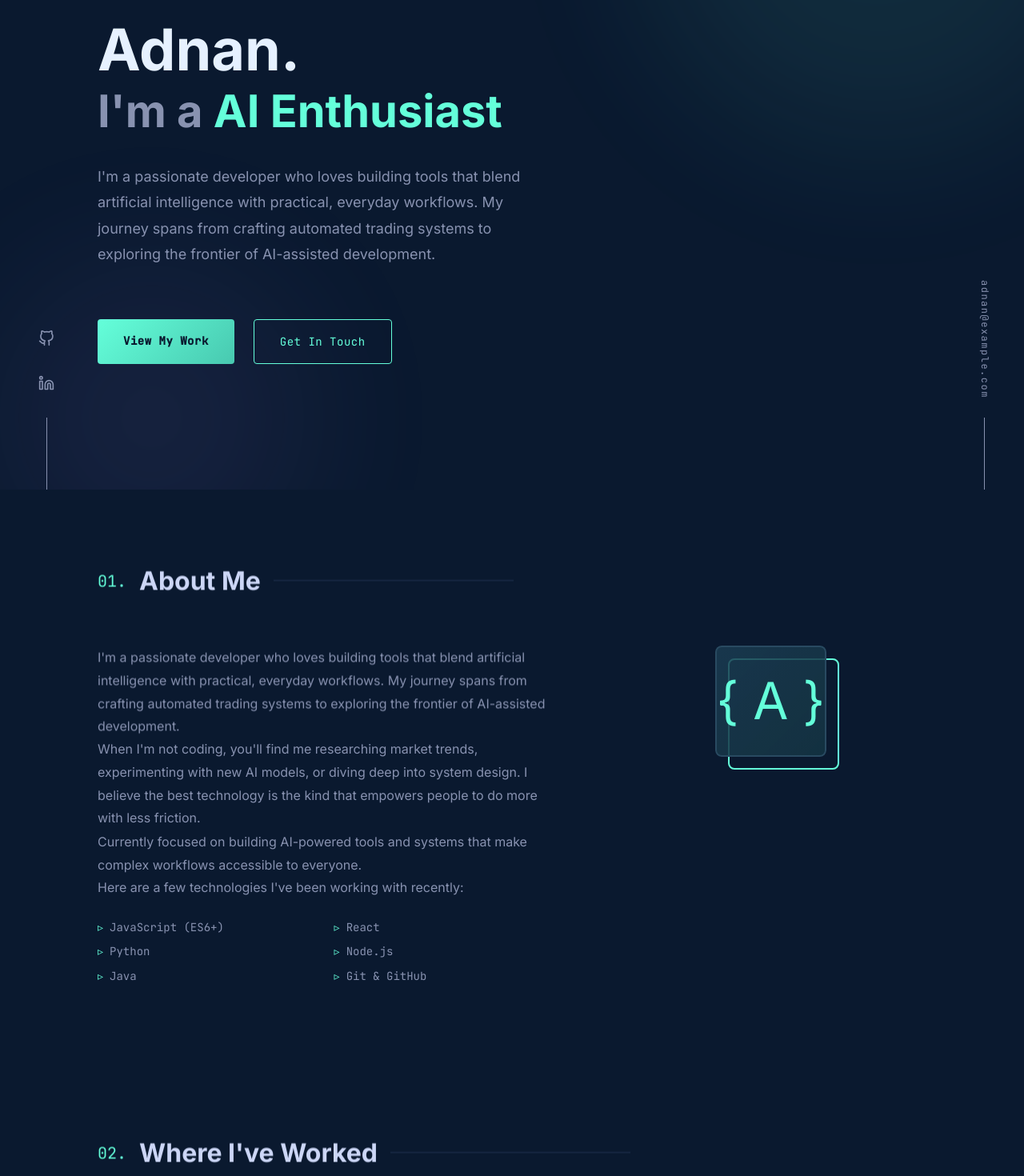
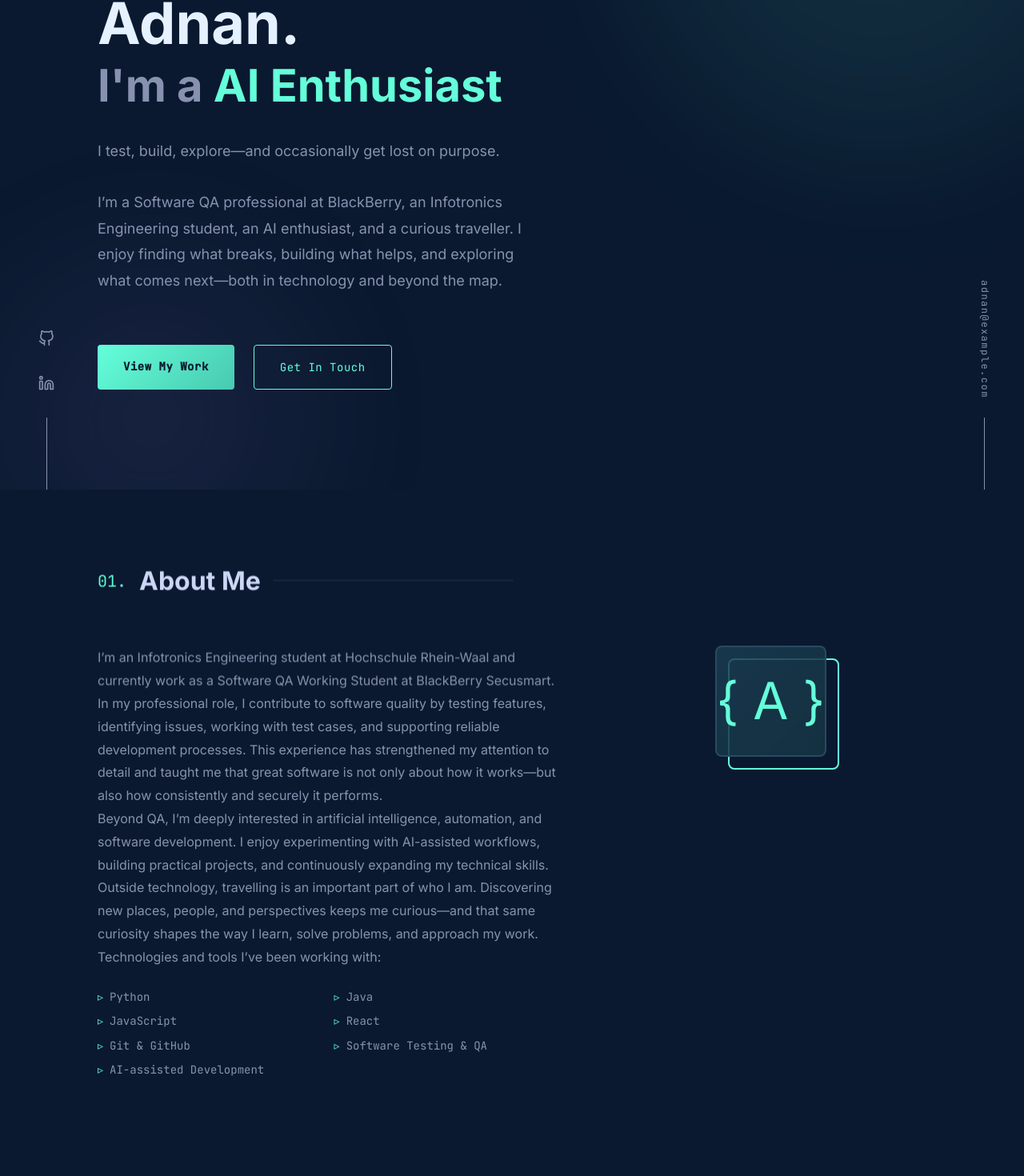
Before and after one commit to adnanauric/adnan-portfolio, a React (Vite) app: page / in a window 1280 px wide. Shown: the part 188-1658 px from the top of the page at 80% size. Built offline with nearby package versions, Linux system fonts and the light colour scheme.

Commit message:
update about me

```diff
--- a/content/profile.json
+++ b/content/profile.json
@@ -2,10 +2,12 @@
   "name": "Adnan",
   "fullName": "Adnan",
   "tagline": "Software Engineer & AI Enthusiast",
+  "heroDescription": "I test, build, explore—and occasionally get lost on purpose.\n\nI’m a Software QA professional at BlackBerry, an Infotronics Engineering student, an AI enthusiast, and a curious traveller. I enjoy finding what breaks, building what helps, and exploring what comes next—both in technology and beyond the map.",
   "bio": [
-    "I'm a passionate developer who loves building tools that blend artificial intelligence with practical, everyday workflows. My journey spans from crafting automated trading systems to exploring the frontier of AI-assisted development.",
-    "When I'm not coding, you'll find me researching market trends, experimenting with new AI models, or diving deep into system design. I believe the best technology is the kind that empowers people to do more with less friction.",
-    "Currently focused on building AI-powered tools and systems that make complex workflows accessible to everyone."
+    "I’m an Infotronics Engineering student at Hochschule Rhein-Waal and currently work as a Software QA Working Student at BlackBerry Secusmart.",
+    "In my professional role, I contribute to software quality by testing features, identifying issues, working with test cases, and supporting reliable development processes. This experience has strengthened my attention to detail and taught me that great software is not only about how it works—but also how consistently and securely it performs.",
+    "Beyond QA, I’m deeply interested in artificial intelligence, automation, and software development. I enjoy experimenting with AI-assisted workflows, building practical projects, and continuously expanding my technical skills.",
+    "Outside technology, travelling is an important part of who I am. Discovering new places, people, and perspectives keeps me curious—and that same curiosity shapes the way I learn, solve problems, and approach my work."
   ],
   "email": "adnan@example.com",
   "resumeLink": "",
--- a/src/components/About.jsx
+++ b/src/components/About.jsx
@@ -4,12 +4,13 @@ import '../styles/about.css';
 
 export default function About() {
   const quickSkills = [
-    'JavaScript (ES6+)',
+    'Python',
+    'Java',
+    'JavaScript',
     'React',
-    'Python',
-    'Node.js',
-    'Java',
     'Git & GitHub',
+    'Software Testing & QA',
+    'AI-assisted Development'
   ];
 
   return (
@@ -31,7 +32,7 @@ export default function About() {
             ))}
 
             <FadeInSection delay={300}>
-              <p>Here are a few technologies I've been working with recently:</p>
+              <p>Technologies and tools I’ve been working with:</p>
               <ul className="about-skills-list">
                 {quickSkills.map((skill, i) => (
                   <li key={i}>{skill}</li>
--- a/src/components/Hero.jsx
+++ b/src/components/Hero.jsx
@@ -2,7 +2,7 @@ import { useState, useEffect } from 'react';
 import { profile } from '../data/contentLoader';
 import '../styles/hero.css';
 
-const roles = ['Software Engineer', 'AI Enthusiast', 'Problem Solver', 'Creative Builder'];
+const roles = ['Software Engineer', 'AI Enthusiast', 'Problem Solver', 'Creative Builder', 'QA Engineer @BlackBerry', 'Traveller'];
 
 export default function Hero() {
   const [displayText, setDisplayText] = useState('');
@@ -55,8 +55,8 @@ export default function Hero() {
           <span className="typewriter-cursor"></span>
         </span>
       </h2>
-      <p className="hero-description">
-        {profile.bio[0]}
+      <p className="hero-description" style={{ whiteSpace: 'pre-wrap' }}>
+        {profile.heroDescription || profile.bio[0]}
       </p>
       <div className="hero-cta">
         <a href="#projects" className="btn-filled">
```
